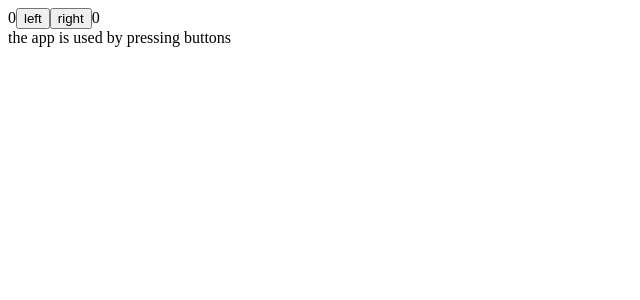
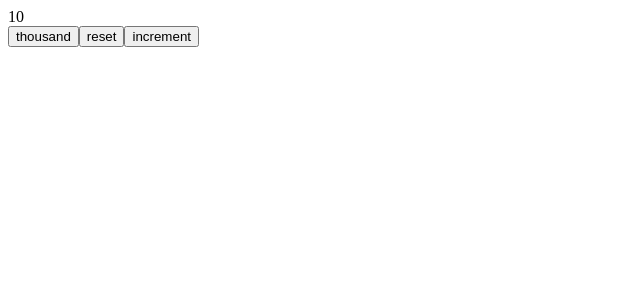
Before and after one commit to rickrizzle/react-full-stack, a React (Create React App) app: page / in a window 1280 px wide. Shown: the top 300 px of the page, without its empty margins (0-640 px from the left). Built offline with nearby package versions, Linux system fonts and the light colour scheme.

Commit message:
Different app components; 1000 button

```diff
--- a/src/index.js
+++ b/src/index.js
@@ -1,45 +1,29 @@
 import React, { useState } from "react";
 import ReactDOM from "react-dom";
 
-const History = props => {
-  if (props.allClicks.length === 0) {
-    return <div>the app is used by pressing buttons</div>;
-  }
+const Display = props => <div>{props.value}</div>;
 
-  return <div>button press history: {props.allClicks.join("")}</div>;
-}; //Conditional rendering: powerful stuff here.
-
-const Button = ({ onClick, text }) => <button onClick={onClick}>{text}</button>;
+const Button = props => (
+  <button onClick={props.handleClick}>{props.text}</button>
+);
 
 const App = props => {
-  const [left, setLeft] = useState(0);
-  const [right, setRight] = useState(0);
-  const [allClicks, setAll] = useState([]);
-  //When the buttons are clicked, the respective letter(s) are stored in the array allClicks
-  //Push method would also work to add to array BUT don't do this: state of Reach components must NOT be mutated directly. Can lead to problems even if it
-  //doesn't seem to be an issue.
+  const [value, setValue] = useState(10);
 
-  const handleLeftClick = () => {
-    setAll(allClicks.concat("Poo"));
-    setLeft(left + 1);
+  const setToValue = newValue => {
+    setValue(newValue);
   };
 
-  const handleRightClick = () => {
-    setAll(allClicks.concat("POO"));
-    setRight(right + 1);
-  };
+  // Do not define components inside another component
 
   return (
     <div>
-      <div>
-        {left}
-        <Button onClick={handleLeftClick} text="left" />
-        <Button onClick={handleRightClick} text="right" />
-        {right}
-        <History allClicks={allClicks} />
-      </div>
+      <Display value={value} />
+      <Button handleClick={() => setToValue(1000)} text="thousand" />
+      <Button handleClick={() => setToValue(0)} text="reset" />
+      <Button handleClick={() => setToValue(value + 1)} text="increment" />
     </div>
-    //"join" method joins all the items into a single string; separated by the string passed as a function paramter, in our case an empty space.
   );
 };
+
 ReactDOM.render(<App />, document.getElementById("root"));
```
